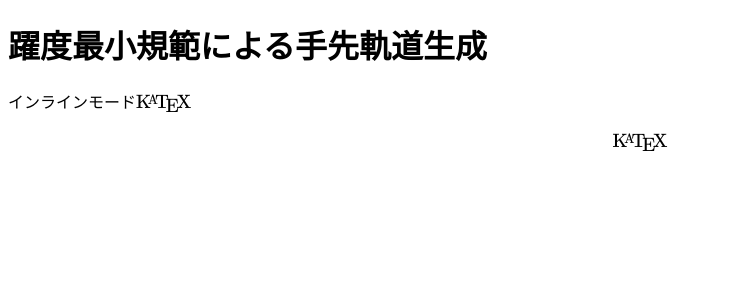
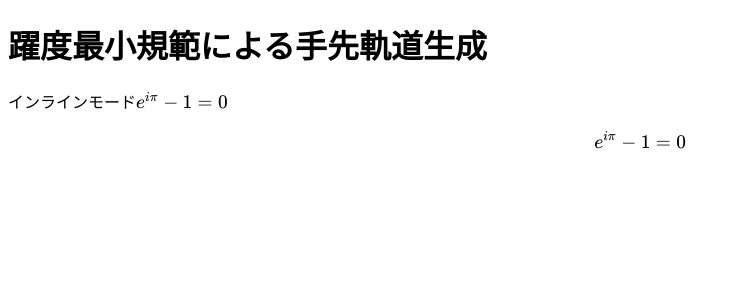
Before and after one commit to ToxicGlare/githubpages_test, a Jekyll site: the page built from index.md, in a window 1280 px wide. Shown: the top 300 px of the page, without its empty margins (0-740 px from the left). Built offline with Jekyll 4.4.1, drawn with Linux system fonts in a browser that asks for light colours; nearby versions of some CDN libraries; our own code applies the rules of GitHub Pages for plain Markdown files.

Commit message:
Update index.md

```diff
--- a/index.md
+++ b/index.md
@@ -4,6 +4,6 @@ layout: mytheme
 
 # 躍度最小規範による手先軌道生成
 
-インラインモード$ \KaTeX $
+インラインモード$ e^{i\pi} -1 = 0 $
 
-$$ \KaTeX $$
+$$ e^{i\pi} -1 = 0 $$
```
